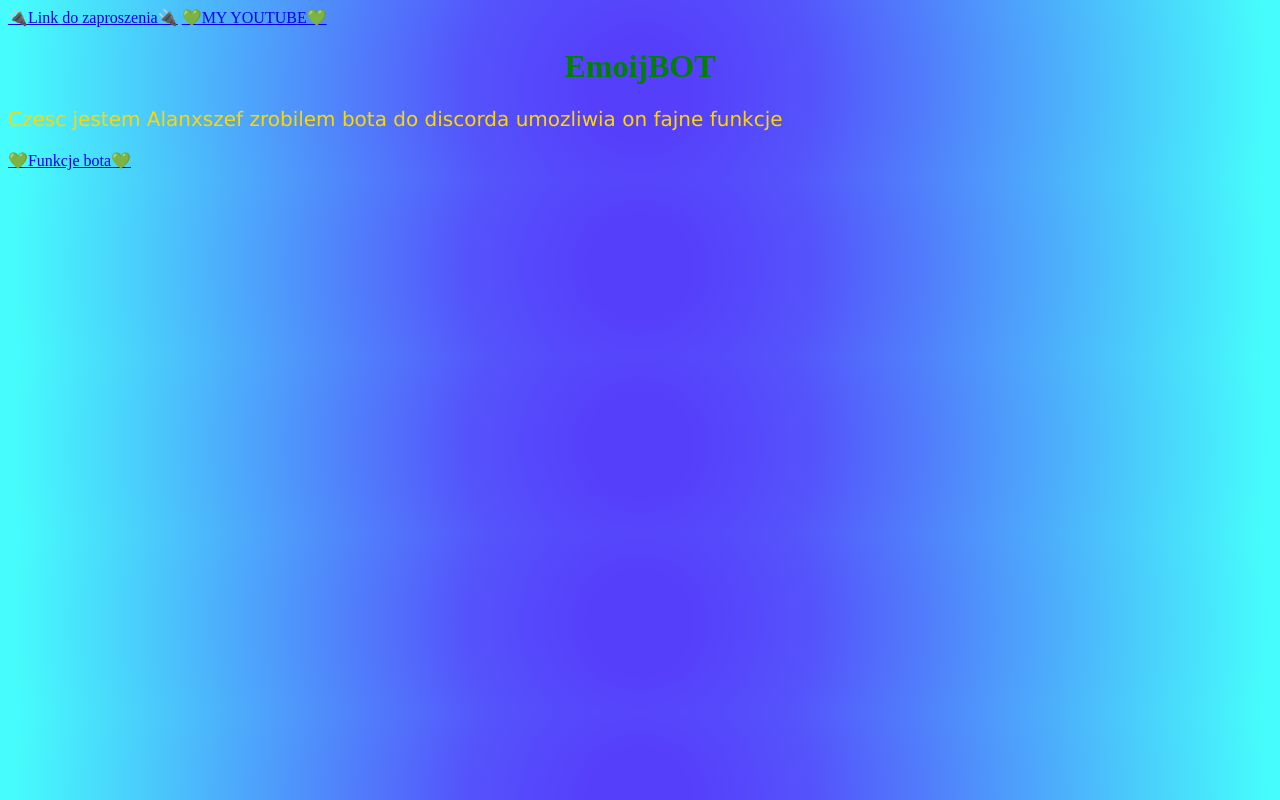
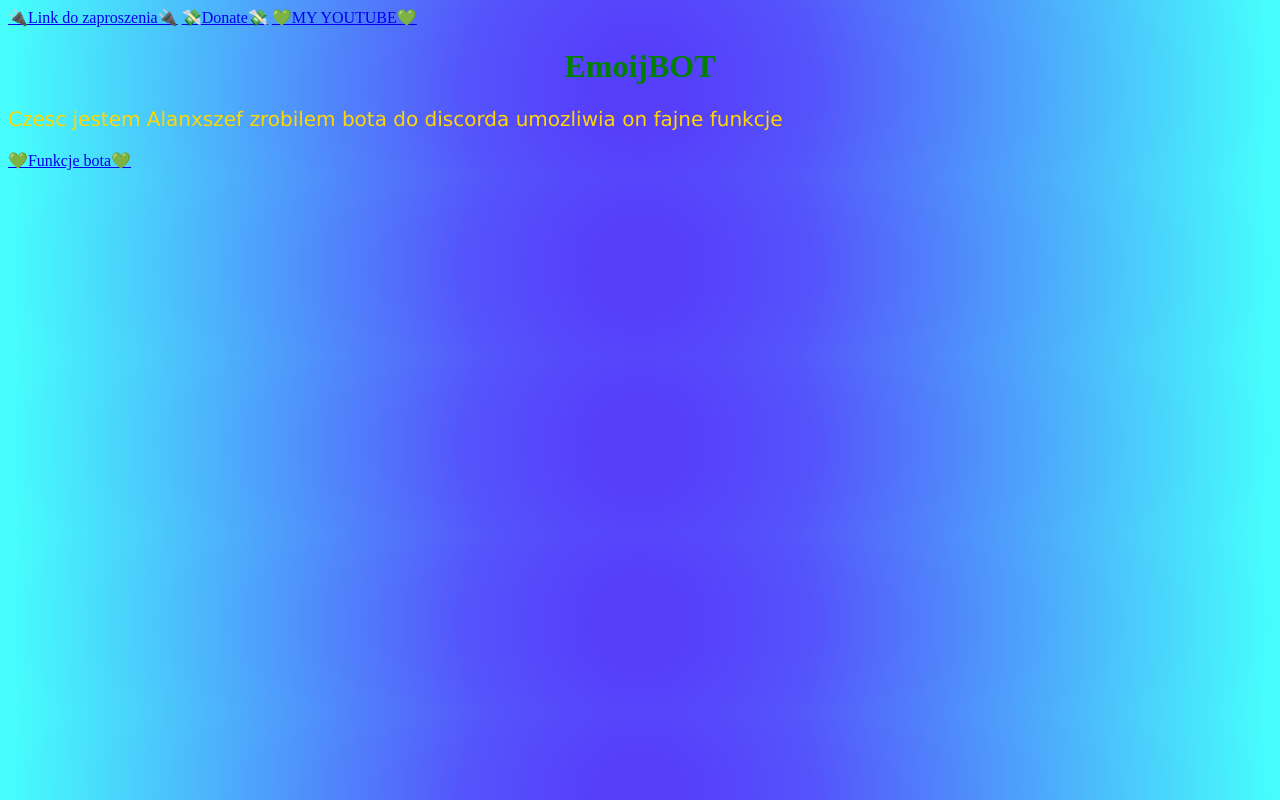
Before and after one commit to Alanxszef/Emoji-bot, a plain HTML site: page index.html in a window 1280 px wide. Drawn offline with Linux system fonts and the light colour scheme.

Commit message:
Add files via upload

```diff
--- a/index.html
+++ b/index.html
@@ -9,7 +9,7 @@
 <body>
   <a href="https://discord.com/oauth2/authorize?client_id=1189942355609006161&permisons=8&scope=bot">🔌Link do zaproszenia🔌</a>
 
-
+  <a href="https://www.tip4stream.pl/wplata/alanxszef">💸Donate💸</a>
   <a href="http://www.youtube.com/@Alanxszef_">💚MY YOUTUBE💚</a>
 <h1>EmoijBOT</h1>
 <p>Czesc jestem Alanxszef zrobilem bota do discorda umozliwia on fajne funkcje</p>
```
